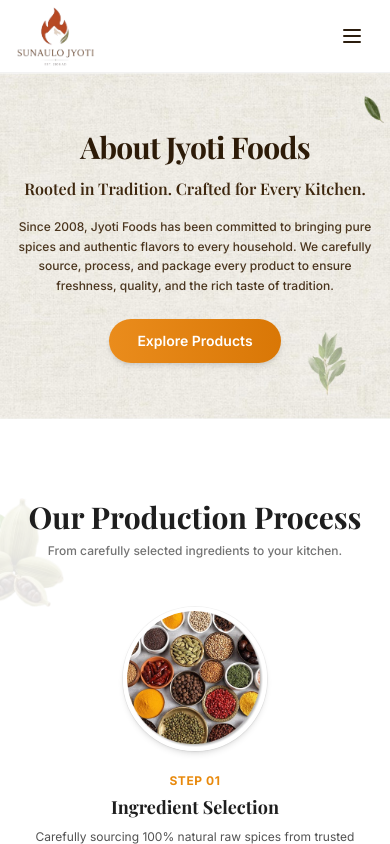
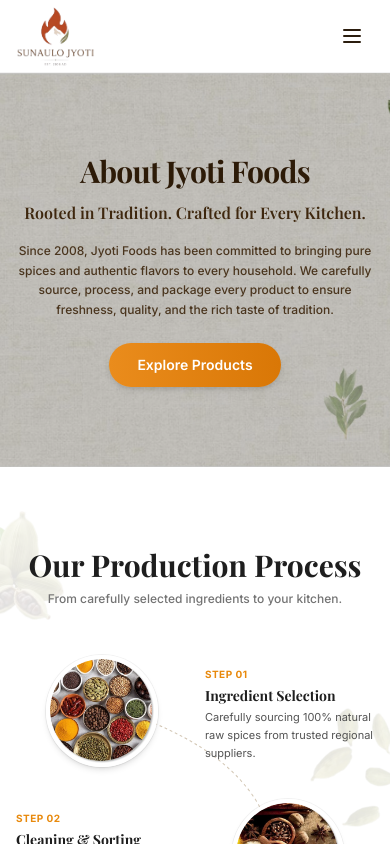
Before and after one commit to roshansth10/SunauloJyoti, a Next.js app: page /about in a window 390 px wide. Shown: the top 844 px of the page. Built offline with nearby package versions, Linux system fonts and the light colour scheme.

Commit message:
responsiveness

```diff
--- a/components/about/AboutHero.tsx
+++ b/components/about/AboutHero.tsx
@@ -3,10 +3,12 @@ import Link from "next/link";
 export default function AboutHero() {
   return (
     <section
-      className="relative w-full overflow-hidden bg-cover bg-center py-14 sm:py-24 lg:py-32"
+      className="relative w-full overflow-hidden bg-cover bg-center bg-no-repeat"
       style={{ backgroundImage: "url('/images/top-about.jpeg')" }}
     >
-      <div className="relative container-px mx-auto max-w-3xl text-center flex flex-col items-center">
+      {/* Overlay so text is readable */}
+      <div className="absolute inset-0 bg-black/20" />
+      <div className="relative container-px mx-auto max-w-3xl text-center flex flex-col items-center py-20 sm:py-28 lg:py-36 min-h-[320px] sm:min-h-[420px] lg:min-h-[520px] justify-center">
         <h1 className="font-display text-2xl min-[380px]:text-3xl sm:text-4xl lg:text-5xl font-bold tracking-tight text-[#2D1B08] mb-3">
           About Jyoti Foods
         </h1>
--- a/components/about/ProductionProcess.tsx
+++ b/components/about/ProductionProcess.tsx
@@ -73,9 +73,9 @@ export default function ProductionProcess() {
 
         {/* Process Steps */}
         <div className="relative">
-          {/* Desktop SVG Dotted Curved Line */}
+          {/* SVG Dotted Curved Line — visible on all screens */}
           <svg
-            className="absolute inset-0 w-full h-full pointer-events-none hidden md:block"
+            className="absolute inset-0 w-full h-full pointer-events-none"
             viewBox="0 0 800 1450"
             fill="none"
             preserveAspectRatio="none"
@@ -89,24 +89,24 @@ export default function ProductionProcess() {
           </svg>
 
           {/* Steps List */}
-          <div className="flex flex-col gap-8 sm:gap-12 md:gap-24 relative z-10">
+          <div className="flex flex-col gap-8 sm:gap-16 md:gap-24 relative z-10">
             {STEPS.map((step, idx) => {
               const isLeft = step.side === "left";
               return (
                 <div key={step.title} className="flex flex-col items-center">
                   <div
-                    className={`w-full flex flex-col md:flex-row items-center justify-between gap-4 sm:gap-8 md:gap-10 ${
-                      isLeft ? "md:flex-row" : "md:flex-row-reverse"
+                    className={`w-full flex flex-row items-center justify-between gap-3 sm:gap-8 md:gap-10 ${
+                      isLeft ? "flex-row" : "flex-row-reverse"
                     }`}
                   >
                     {/* Circle Image Side */}
-                    <div className="w-full md:w-1/2 flex justify-center">
-                      <div className="relative w-36 h-36 min-[400px]:w-44 min-[400px]:h-44 sm:w-52 sm:h-52 md:w-60 md:h-60 rounded-full overflow-hidden shadow-md md:shadow-lg border-4 border-white ring-1 ring-black/5 group flex-shrink-0 transition-transform duration-500 hover:scale-105">
+                    <div className="w-1/2 flex justify-center">
+                      <div className="relative w-28 h-28 min-[400px]:w-36 min-[400px]:h-36 sm:w-52 sm:h-52 md:w-60 md:h-60 rounded-full overflow-hidden shadow-md border-4 border-white ring-1 ring-black/5 group flex-shrink-0 transition-transform duration-500 hover:scale-105">
                         <Image
                           src={step.image}
                           alt={step.title}
                           fill
-                          sizes="(min-width: 768px) 240px, 176px"
+                          sizes="(min-width: 768px) 240px, (min-width: 400px) 144px, 112px"
                           className="object-cover transition-transform duration-700 group-hover:scale-110"
                         />
                       </div>
@@ -114,26 +114,21 @@ export default function ProductionProcess() {
 
                     {/* Text Description Side */}
                     <div
-                      className={`w-full md:w-1/2 text-center ${
-                        isLeft ? "md:text-left md:pl-4" : "md:text-left md:pr-4"
+                      className={`w-1/2 ${
+                        isLeft ? "text-left pl-1 sm:pl-4" : "text-left pr-1 sm:pr-4"
                       }`}
                     >
-                      <span className="inline-block md:hidden text-xs font-bold uppercase tracking-wider text-brand-orange mb-1">
+                      <span className="inline-block text-[10px] sm:text-xs font-bold uppercase tracking-wider text-brand-orange mb-1">
                         Step 0{idx + 1}
                       </span>
-                      <h3 className="font-display text-lg sm:text-xl font-bold text-[#1E1E1E]">
+                      <h3 className="font-display text-sm sm:text-xl font-bold text-[#1E1E1E] leading-snug">
                         {step.title}
                       </h3>
-                      <p className="mt-1.5 sm:mt-2 text-xs sm:text-sm text-neutral-600 leading-relaxed max-w-xs mx-auto md:mx-0">
+                      <p className="mt-1 sm:mt-2 text-[11px] sm:text-sm text-neutral-600 leading-relaxed max-w-xs">
                         {step.description}
                       </p>
                     </div>
                   </div>
-
-                  {/* Mobile connecting dotted line between steps */}
-                  {idx < STEPS.length - 1 && (
-                    <div className="h-8 w-0.5 border-l-2 border-dashed border-[#D3C7B5] my-2 md:hidden" />
-                  )}
                 </div>
               );
             })}
```
